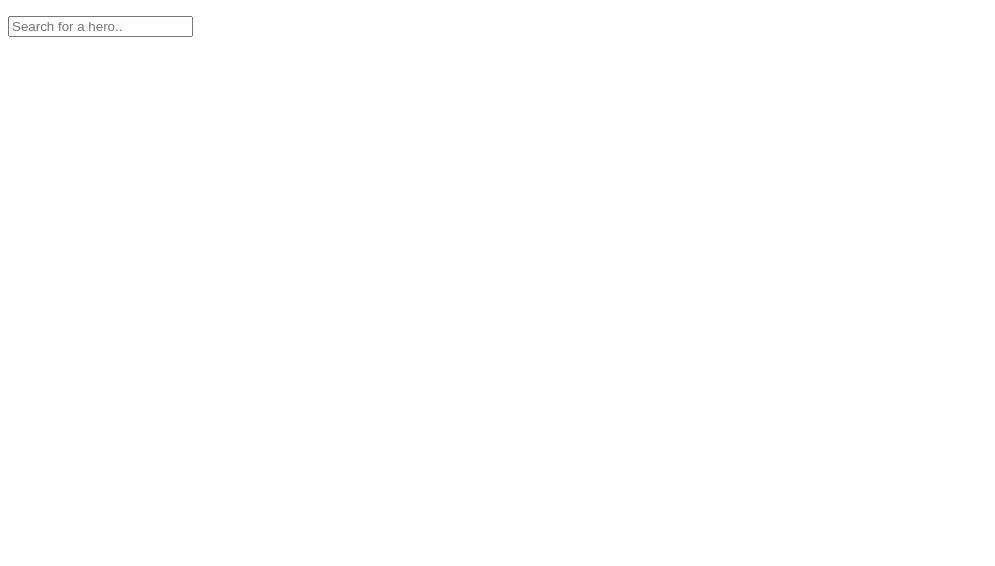
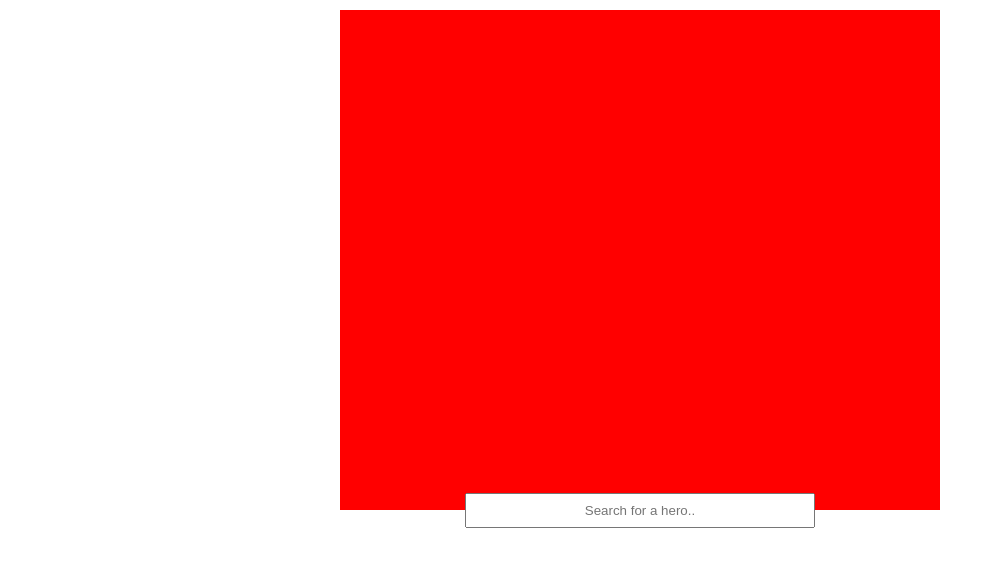
Before and after one commit to ptya/owcompare, a React (Create React App) app in the folder frontend/owcompare/: page / in a window 1280 px wide. Shown: the top 566 px of the page, without its empty margins (0-995 px from the left). Built offline with nearby package versions, Linux system fonts and the light colour scheme.

Commit message:
styling wip

```diff
--- a/frontend/owcompare/public/index.html
+++ b/frontend/owcompare/public/index.html
@@ -25,7 +25,7 @@
     <noscript>
       You need to enable JavaScript to run this app.
     </noscript>
-    <div id="root"></div>
+    <main id="root"></main>
     <!--
       This HTML file is a template.
       If you open it directly in the browser, you will see an empty page.
--- a/frontend/owcompare/src/components/Hero.js
+++ b/frontend/owcompare/src/components/Hero.js
@@ -1,7 +1,7 @@
 import React from 'react';
 
 const Hero = (props) => {
-  return <img src={props.hero['img']} alt={props.hero['name']} />
+  return <img className='hero-img' src={props.hero['img']} alt={props.hero['name']} />
 }
 
 export default Hero;
--- a/frontend/owcompare/src/components/Search.js
+++ b/frontend/owcompare/src/components/Search.js
@@ -2,7 +2,7 @@ import React, { Component } from 'react';
 
 class Search extends Component {
   heroList = (hero, i) => (
-    <li key={i} ref={i} id={hero}>{this.props.availableHeroes[hero].name}</li>
+    <li className='search-list-item' key={i} ref={i} id={hero}>{this.props.availableHeroes[hero].name}</li>
   )
 
   handleSubmit = (e) => {
@@ -26,14 +26,16 @@ class Search extends Component {
     const heroToShow = filteredHeroes.length > 0;
 
     return (
-      <form onSubmit={this.handleSubmit} >
-        <input type='text' ref='name' value={this.props.search} placeholder='Search for a hero..' onChange={this.props.updateSearch}/>
-        { heroToShow &&
-          <ul>
-            {filteredHeroes.map(this.heroList)}
-          </ul>
-        }
-      </form>
+      <div className='search-wrapper' >
+        <form className='search' onSubmit={this.handleSubmit} >
+          <input className='search-bar' type='text' ref='name' value={this.props.search} placeholder='Search for a hero..' onChange={this.props.updateSearch}/>
+          { heroToShow &&
+            <ul className='search-list'>
+              {filteredHeroes.map(this.heroList)}
+            </ul>
+          }
+        </form>
+      </div>
     );
   }
 }
--- a/frontend/owcompare/src/components/Selection.js
+++ b/frontend/owcompare/src/components/Selection.js
@@ -10,9 +10,9 @@ class Selection extends Component {
   heroList = (hero, i) => {
     const selectedHero = this.props.selectedHeroes[hero];
     return (
-      <li key={hero}>
+      <li key={hero} className='flex-item' >
         <Hero hero={selectedHero}/>
-        <button onClick={() => this.props.removeSelected(hero) }>&times;</button>
+        <button className='close-btn' onClick={() => this.props.removeSelected(hero) }>&times;</button>
       </li>
     )
   }
@@ -20,7 +20,7 @@ class Selection extends Component {
   render() {
 
     return (
-      <ul>
+      <ul className='flex-container'>
         {Object.keys(this.props.selectedHeroes).map(this.heroList)}
       </ul>
     );
--- /dev/null
+++ b/frontend/owcompare/src/css/style.css
@@ -0,0 +1,175 @@
+html,
+body,
+div,
+span,
+applet,
+object,
+iframe,
+h1,
+h2,
+h3,
+h4,
+h5,
+h6,
+p,
+blockquote,
+pre,
+a,
+abbr,
+acronym,
+address,
+big,
+cite,
+code,
+del,
+dfn,
+em,
+img,
+ins,
+kbd,
+q,
+s,
+samp,
+small,
+strike,
+strong,
+sub,
+sup,
+tt,
+var,
+dl,
+dt,
+dd,
+ol,
+ul,
+li,
+fieldset,
+form,
+label,
+legend,
+table,
+caption,
+tbody,
+tfoot,
+thead,
+tr,
+th,
+td {
+  margin: 0;
+  padding: 0;
+  border: 0;
+  outline: 0;
+  font-weight: inherit;
+  font-style: inherit;
+  font-family: inherit;
+  font-size: 100%;
+  vertical-align: baseline;
+}
+body {
+  line-height: 1;
+  color: #000;
+  background: #fff;
+}
+ol,
+ul {
+  list-style: none;
+}
+table {
+  border-collapse: separate;
+  border-spacing: 0;
+  vertical-align: middle;
+}
+caption,
+th,
+td {
+  text-align: left;
+  font-weight: normal;
+  vertical-align: middle;
+}
+a img {
+  border: none;
+}
+body {
+  -webkit-box-sizing: border-box;
+  box-sizing: border-box;
+  width: 100%;
+  height: 100%;
+}
+body main {
+  max-width: 600px;
+  margin: 10px auto;
+}
+body main .flex-container {
+  display: -webkit-box;
+  display: -ms-flexbox;
+  display: box;
+  display: flex;
+  -webkit-box-lines: multiple;
+  -moz-box-lines: multiple;
+  -o-box-lines: multiple;
+  -ms-flex-wrap: wrap;
+  flex-wrap: wrap;
+  max-width: 600px;
+  min-height: 500px;
+  background: #f00;
+  -webkit-box-pack: start;
+  -o-box-pack: start;
+  -ms-flex-pack: start;
+  justify-content: flex-start;
+}
+body main .flex-item {
+  -ms-flex-preferred-size: 200px;
+      flex-basis: 200px;
+  -webkit-box-flex: 0;
+  -o-box-flex: 0;
+  -ms-box-flex: 0;
+  box-flex: 0;
+  -ms-flex-positive: 0;
+      flex-grow: 0;
+  position: relative;
+  background: #ff0;
+  max-height: 250px;
+}
+body main .flex-item .hero-img {
+  height: 100%;
+  -o-object-fit: cover;
+     object-fit: cover;
+  width: 100%;
+}
+body main .close-btn {
+  position: absolute;
+  right: 0;
+}
+body main .search-wrapper {
+  position: relative;
+}
+body main .search-wrapper .search {
+  position: absolute;
+  width: 100%;
+  text-align: center;
+  top: -17.5px;
+}
+body main .search-wrapper .search .search-bar {
+  -webkit-box-sizing: border-box;
+  box-sizing: border-box;
+  height: 35px;
+  width: 350px;
+  margin: auto;
+  text-align: center;
+}
+body main .search-wrapper .search .search-list {
+  width: 335px;
+  margin: auto;
+  background: #00f;
+}
+body main .search-wrapper .search .search-list li {
+  padding: 0.4rem;
+  -webkit-transition: padding 0.1s;
+  transition: padding 0.1s;
+}
+body main .search-wrapper .search .search-list li:nth-child(even) {
+  background: #008000;
+}
+body main .search-wrapper .search .search-list li:hover {
+  padding: 0.8rem;
+}
--- /dev/null
+++ b/frontend/owcompare/src/css/style.styl
@@ -0,0 +1,76 @@
+@import 'nib'
+
+global-reset()
+
+
+maxwidth = 600px
+search-bar-height = 35px
+search-width = 350px
+
+centered(selfSize)
+  maxwidth / 2 - selfSize / 2
+
+body
+  box-sizing border-box
+  width 100%
+  height 100%
+  main
+    max-width maxwidth
+    margin 10px auto
+    .flex-container
+      display flex
+      flex-wrap wrap
+      max-width maxwidth
+      min-height 500px
+      background red
+      justify-content flex-start
+
+    .flex-item
+      flex-basis 200px
+      flex-grow 0
+      position relative
+      //padding 2px
+      background yellow
+      max-height: 250px
+
+      .hero-img
+        height 100%
+        object-fit cover
+        width 100%
+
+    .close-btn
+      position absolute
+      right 0
+
+    .search-wrapper
+      position relative
+      .search
+        position absolute
+        width 100%
+        text-align center
+        // display flex
+        // flex-direction column
+        top -(search-bar-height/2)px
+
+        .search-bar
+          box-sizing border-box
+          //position absolute
+          height search-bar-height
+          //top -(@height/2)px
+          width search-width
+          //left centered(@width)
+          margin auto
+          text-align center
+
+        .search-list
+          width search-width - 15px
+          margin auto
+          background blue
+
+          li
+            padding 0.4rem
+            transition padding 0.1s
+            &:nth-child(even)
+              background green
+            &:hover
+              padding @padding*2
--- a/frontend/owcompare/src/index.js
+++ b/frontend/owcompare/src/index.js
@@ -3,6 +3,6 @@ import { render } from 'react-dom';
 
 import Router from './components/Router';
 
-//import './index.css';
+import './css/style.css';
 
 render(<Router />, document.getElementById('root'));
```
Also changed, not shown: frontend/owcompare/package.json (+17 -4 lines), 1 other file (tests, documents, lock files or other folders).
